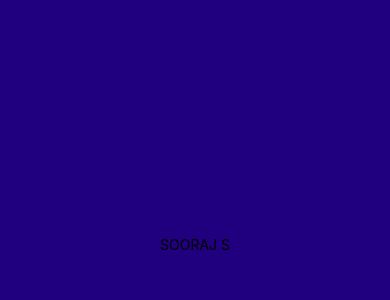
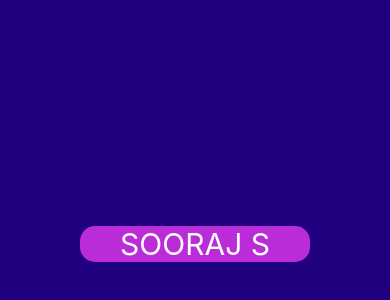
Before and after one commit to Sooraj-s-98/lco-react-native, a React Native app: screen / in a window 390 px wide. Shown: the part 178-478 px from the top of the page. Built offline with nearby package versions, Linux system fonts and the light colour scheme.

Commit message:
tesxt styles

```diff
--- a/App.js
+++ b/App.js
@@ -11,7 +11,7 @@ const App = () =>{
   return(
     <>
     <View style={[styles.container,{ backgroundColor :"rgb(32,0,126)"}]}>
-    <Text>SOORAJ S</Text>
+    <Text style={styles.text}>SOORAJ S</Text>
     </View>
     </>
   );
@@ -24,4 +24,12 @@ const styles=StyleSheet.create({
     alignItems: 'center',
     justifyContent : 'center',
   },
+  text :{
+    fontSize :30,
+    backgroundColor: "#BB2CD9",
+    paddingHorizontal:40,
+    color: "#FFFFFF",
+    borderRadius : 15,
+    textTransform : "uppercase"
+  }
 })
```
